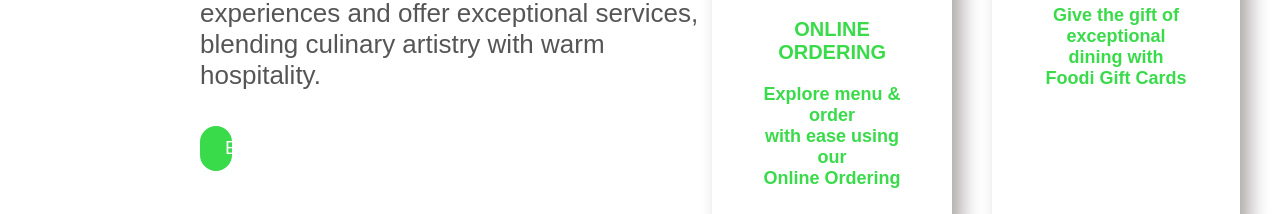
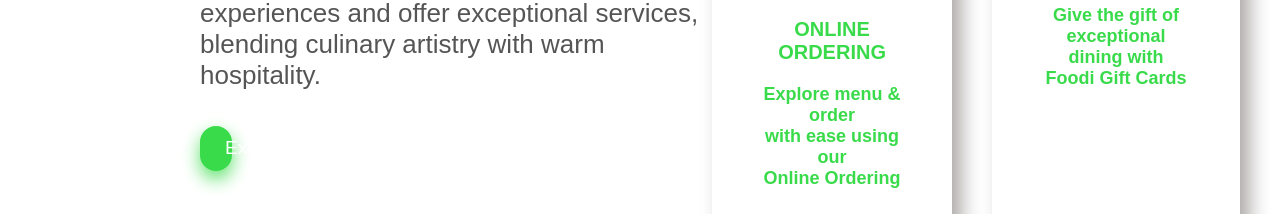
Before and after one commit to aninxya07/KRS-Web-Dev-Assignment, a plain HTML site: page index.html in a window 1280 px wide. Shown: the part 4100-4314 px from the top of the page. Drawn offline with Linux system fonts and the light colour scheme.

Commit message:
Update style.css

```diff
--- a/style.css
+++ b/style.css
@@ -632,6 +632,7 @@
 }
 
 .box12-d {
+    box-shadow: 0 8px 18px #5FE26C;
     position: relative;
     top: 25px;
 }
```
